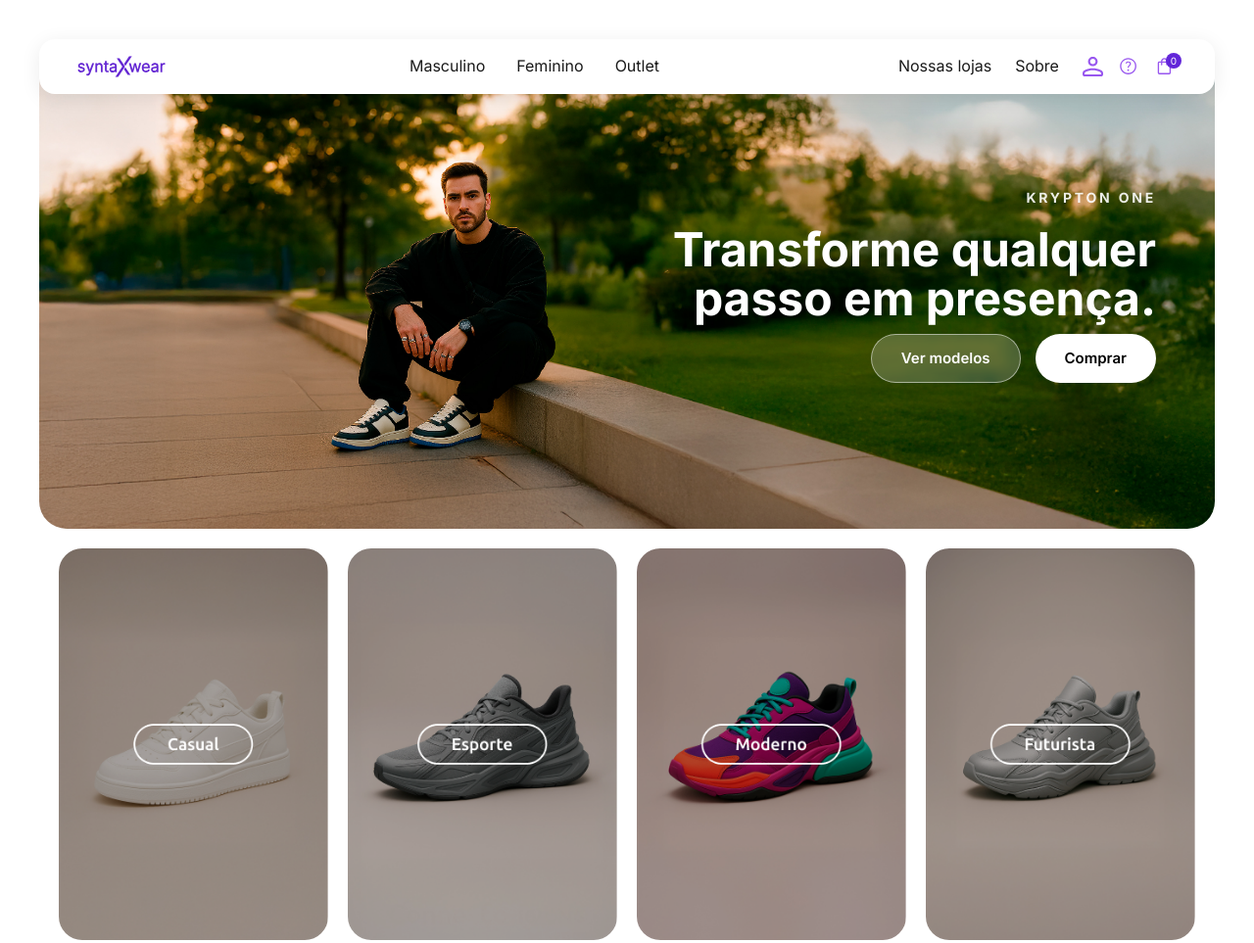
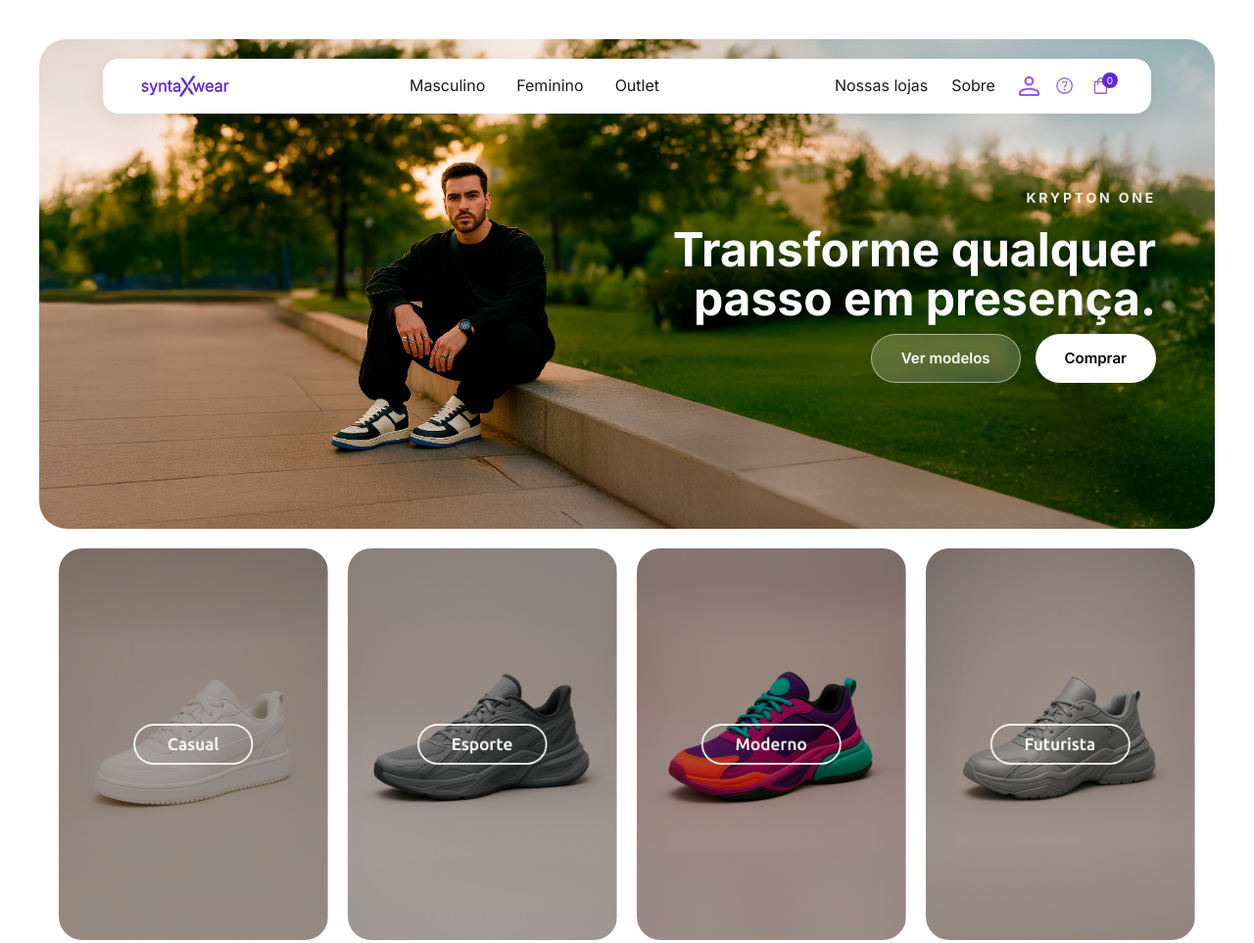
Before and after one commit to Ana-Karoline-Tech/E-commerce-SytaxWear-DevEmDobro, a website: page index.html in a window 1280 px wide. Shown: the top 963 px of the page at 98% size. Drawn offline with Linux system fonts and the light colour scheme.

Commit message:
feat: ajusta posição e largura do cabeçalho para melhor alinhamento

```diff
--- a/css/header.css
+++ b/css/header.css
@@ -2,7 +2,7 @@
   background-color: white;
   padding: 12px 24px;
   position: fixed;
-  top: 40px;
+  top: 60px;
   left: 50%;
   transform: translateX(-50%);
   z-index: 999;
@@ -10,7 +10,7 @@
   justify-content: center;
   box-shadow: 0 4px 20px rgba(0, 0, 0, 0.08);
   border-radius: 16px;
-  width: calc(100% - 80px);
+  width: calc(100% - 210px);
   max-width: 1300px;
 }
 
```
